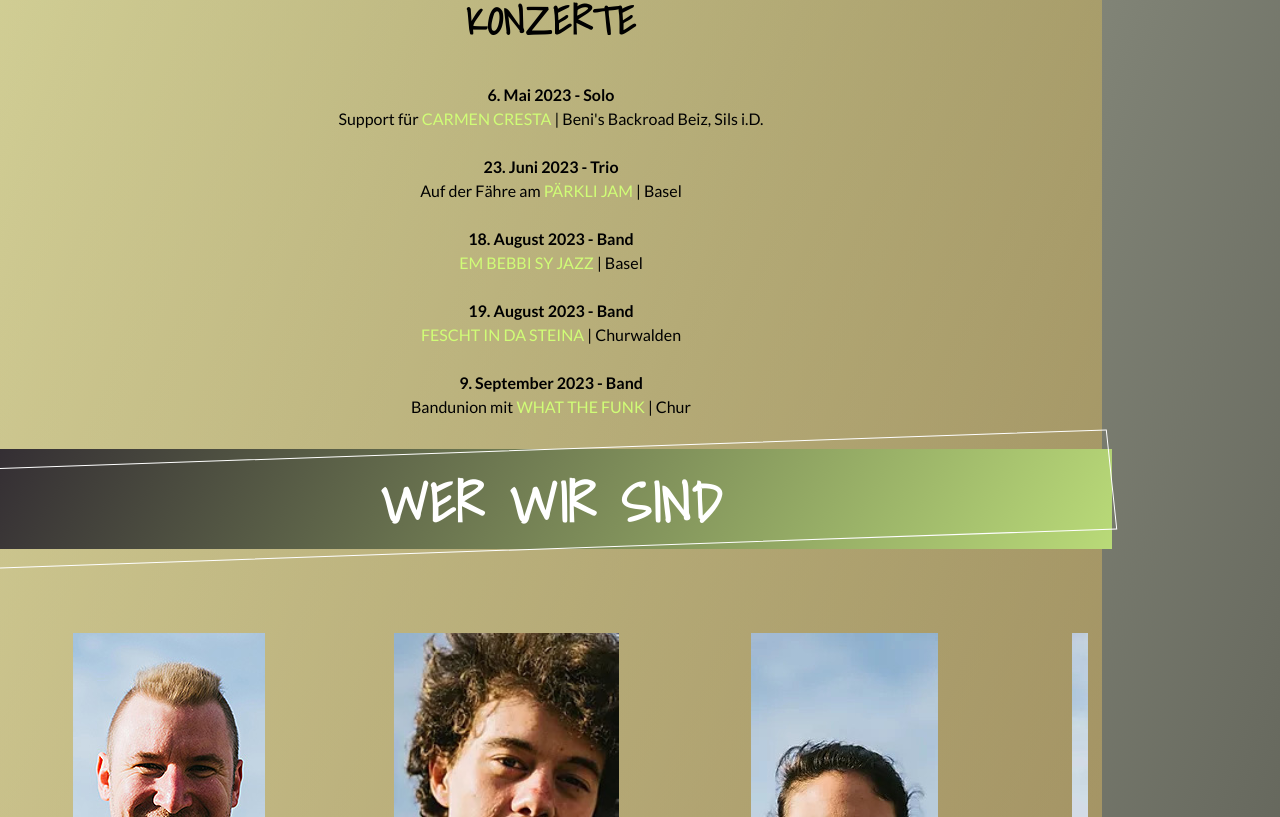
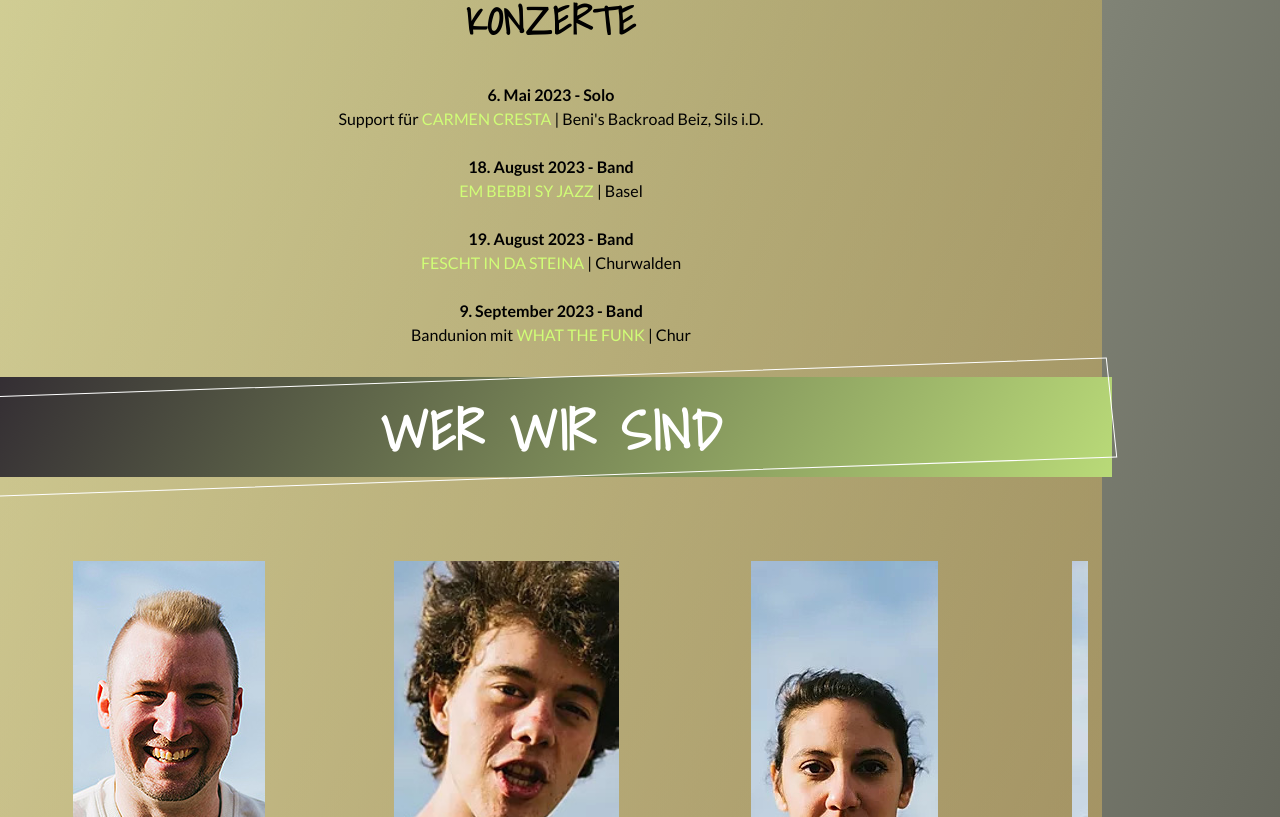
Before and after one commit to weeebr/noxx, a React (Create React App) app: page / in a window 1280 px wide. Shown: the part 1123-1940 px from the top of the page. Built offline with nearby package versions, Linux system fonts and the light colour scheme.

Commit message:
pärkli jam wieder rausgenommen (noch unsicher)

```diff
--- a/src/pages/Bio.js
+++ b/src/pages/Bio.js
@@ -113,7 +113,6 @@
             >
               mimimi...
             </a>
-            .
 
           wurde im Januar 2022 nach einer Reihe von Single-Auskopplungen veröffentlicht und erreichte Platz 2 der CH-Album Charts. Darauf zu hören sind 10 Songs, die zum Teil mit Rap-Schlagkante relevante und irrelevante gesellschaftliche und persönliche Themen hochnehmen.
           </p>
--- a/src/pages/Home.js
+++ b/src/pages/Home.js
@@ -57,17 +57,6 @@
 
       <br />
 
-      <p>
-        <DateTitle>23. Juni 2023 - Trio</DateTitle>
-        <br />Auf der Fähre am <a
-          href="https://www.paerklijam.ch/"
-          target="_blank"
-          style={{margin: 0}}
-          rel="noopener noreferrer">PÄRKLI JAM </a>
-          |  Basel
-      </p>
-
-      <br />
 
       <p>
         <DateTitle>18. August 2023 - Band</DateTitle>
```
